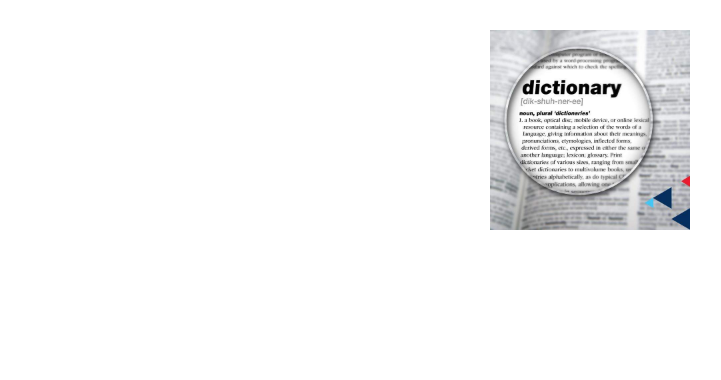
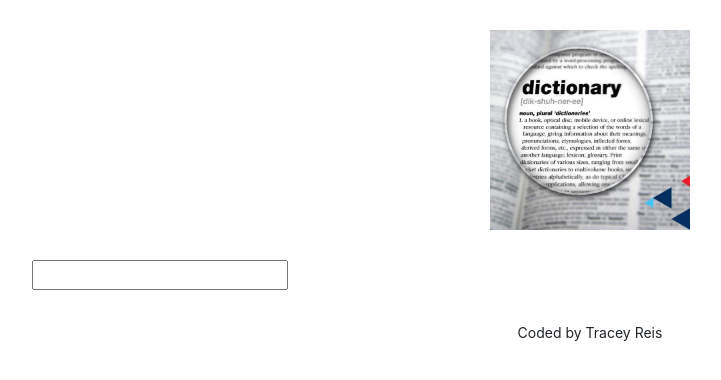
Before and after one commit to tbtreppe/dictionary-app, a React (Create React App) app: page / in a window 1280 px wide. Shown: the top 380 px of the page, without its empty margins (50-771 px from the left). Built offline with nearby package versions, Linux system fonts and the light colour scheme.

Commit message:
add search form with alert

```diff
--- a/src/App.css
+++ b/src/App.css
@@ -7,3 +7,8 @@
   display: block;
   margin: 0 auto;
 }
+
+.app-footer {
+  text-align: center;
+  margin: 30px 0;
+}
--- a/src/App.js
+++ b/src/App.js
@@ -1,12 +1,25 @@
 import dictionary from "./dictionary-main-image.jpeg";
 import "./App.css";
+import Dictionary from "./Dictionary";
 
 function App() {
   return (
     <div className="App">
-      <header className="App-header">
-        <img src={dictionary} className="Main-img img-fluid" alt="dictionary" />
-      </header>
+      <div className="container">
+        <header className="App-header">
+          <img
+            src={dictionary}
+            className="Main-img img-fluid"
+            alt="dictionary"
+          />
+        </header>
+        <main>
+          <Dictionary />
+        </main>
+        <footer className="app-footer">
+          <small>Coded by Tracey Reis</small>
+        </footer>
+      </div>
     </div>
   );
 }
--- /dev/null
+++ b/src/Dictionary.js
@@ -0,0 +1,21 @@
+import React, { useState } from "react";
+import "./Dictionary.css";
+
+export default function Dictionary() {
+  let [keyword, setKeyword] = useState("");
+  function search(event) {
+    event.preventDefault();
+    alert(`searching for ${keyword}`);
+  }
+
+  function handleKeywordChange(event) {
+    setKeyword(event.target.value);
+  }
+  return (
+    <div className="Dictionary">
+      <form onSubmit={search}>
+        <input type="search" onChange={handleKeywordChange} />
+      </form>
+    </div>
+  );
+}
```
Also changed, not shown: src/Dictionary.css (added).
